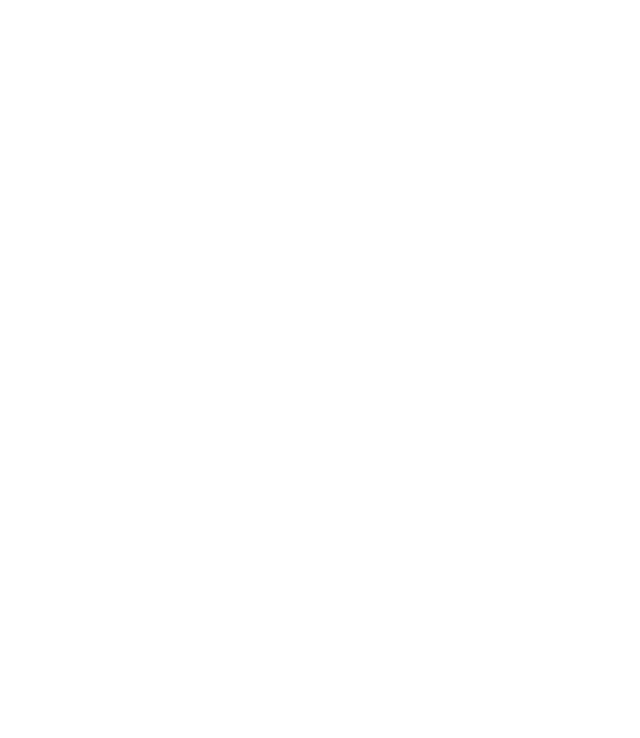
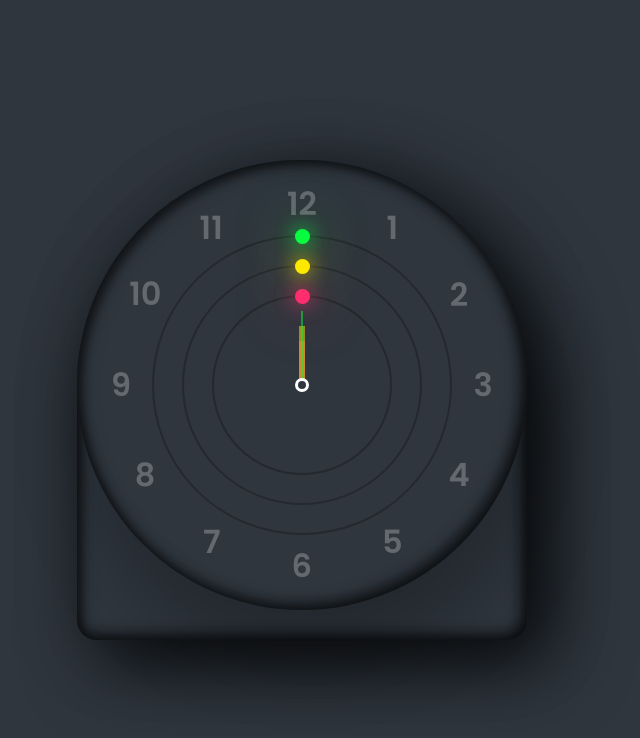
Before and after one commit to Cepilane/watches, a plain HTML site: page index.html in a window 1280 px wide. Shown: the whole page, without its empty margins (338-978 px from the left). Drawn offline with Linux system fonts and the light colour scheme.

Commit message:
Finished the skeleton of html and css

```diff
--- a/css/style.css
+++ b/css/style.css
@@ -0,0 +1,131 @@
+@import url('https://fonts.googleapis.com/css2?family=Poppins:wght@200;300;400;500;600;700;800;900&display=swap');
+
+* {
+    margin: 0;
+    padding: 0;
+    box-sizing: border-box;
+    font-family: "Poppins", sans-serif;
+}
+
+body {
+    display: flex;
+    justify-content: center;
+    align-items: center;
+    min-height: 100vh;
+    background: #2f363e;
+}
+
+.container {
+    position: relative;
+    background: #2f363e;
+    /*min-height: 500px;*/
+    border-radius: 20px;
+    border-top-left-radius: 225px;
+    border-top-right-radius: 225px;
+    box-shadow: 25px 25px 75px rgba(0, 0, 0, 0.75),
+    10px 10px 70px rgba(0, 0, 0, 0.25),
+    inset 5px 5px 10px rgba(0, 0, 0, 0.5),
+    inset 5px 5px 20px rgba(0, 0, 0, 0.2),
+    inset -5px -5px 15px rgba(0, 0, 0, 0.75);
+    display: flex;
+    justify-content: center;
+    align-items: center;
+}
+
+.clock {
+    position: relative;
+    width: 450px;
+    height: 450px;
+    background: #2f363e;
+    border-radius: 50%;
+    box-shadow: 10px 50px 70px rgba(0, 0, 0, 0.25),
+    inset 5px 5px 10px rgba(0, 0, 0, 0.5),
+    inset 5px 5px 20px rgba(0, 0, 0, 0.2),
+    inset -5px -5px 15px rgba(0, 0, 0, 0.75);
+    display: flex;
+    justify-content: center;
+    align-items: center;
+    margin-bottom: 30px;
+}
+
+.clock::before {
+    content: "";
+    position: relative;
+    width: 8px;
+    height: 8px;
+    background: #2f363e;
+    border: 3px solid white;
+    border-radius: 50%;
+    z-index: 10000;
+}
+
+.clock span {
+    position: absolute;
+    inset: 20px;
+    color: white;
+    text-align: center;
+    transform: rotate(calc(30deg * var(--i)));
+
+}
+
+.clock span b {
+    font-size: 2em;
+    opacity: 0.25;
+    font-weight: 600;
+    display: inline-block;
+    transform: rotate(calc(-30deg * var(--i)));
+}
+
+.circle {
+    position: absolute;
+    width: 300px;
+    height: 300px;
+    border: 2px solid rgba(0, 0, 0, 0.25);
+    border-radius: 50%;
+    display: flex;
+    justify-content: center;
+    align-items: flex-start;
+}
+
+.circle i {
+    position: absolute;
+    width: 6px;
+    height: 50%;
+    background: var(--clr);
+    opacity: 0.5;
+    transform-origin: bottom;
+    transform: scaleY(0.5);
+    z-index: 10;
+}
+
+.circle:nth-child(1) i {
+    width: 2px;
+}
+
+.circle:nth-child(2) i {
+    width: 6px;
+}
+
+.circle2 {
+    width: 240px;
+    height: 240px;
+    z-index: 9;
+}
+
+.circle3 {
+    width: 180px;
+    height: 180px;
+    z-index: 8;
+}
+
+.circle::before {
+    content: "";
+    position: absolute;
+    top: -8.5px;
+    width: 15px;
+    height: 15px;
+    border-radius: 50%;
+    background: var(--clr);
+    box-shadow: 0 0 20px var(--clr),
+    0 0 60px var(--clr);
+}
--- a/index.html
+++ b/index.html
@@ -4,9 +4,33 @@
     <meta charset="UTF-8">
     <meta http-equiv="X-UA-Compatible" content="IE=edge">
     <meta name="viewport" content="width=device-width, initial-scale=1.0">
+    <link rel="stylesheet" href="/css/style.css">
+    <script src="/js/script.js"></script>
     <title>Watches</title>
 </head>
 <body>
+    <div class="container">
+        <div class="clock">
 
+            <div class="circle" style="--clr:#04fc43;"><i></i></div>
+            <div class="circle circle2" style="--clr:#fee800;"><i></i></div>
+            <div class="circle circle3" style="--clr:#ff2972;"><i></i></div>
+
+            <span style="--i:1;"><b>1</b></span>
+            <span style="--i:2;"><b>2</b></span>
+            <span style="--i:3;"><b>3</b></span>
+            <span style="--i:4;"><b>4</b></span>
+            <span style="--i:5;"><b>5</b></span>
+            <span style="--i:6;"><b>6</b></span>
+            <span style="--i:7;"><b>7</b></span>
+            <span style="--i:8;"><b>8</b></span>
+            <span style="--i:9;"><b>9</b></span>
+            <span style="--i:10;"><b>10</b></span>
+            <span style="--i:11;"><b>11<b></span>
+            <span style="--i:12;"><b>12<b></span>
+        </div>
+        <!-- /.clock -->
+    </div>
+    <!-- /.container -->
 </body>
 </html>
```
Also changed, not shown: img/clock.png (added).
